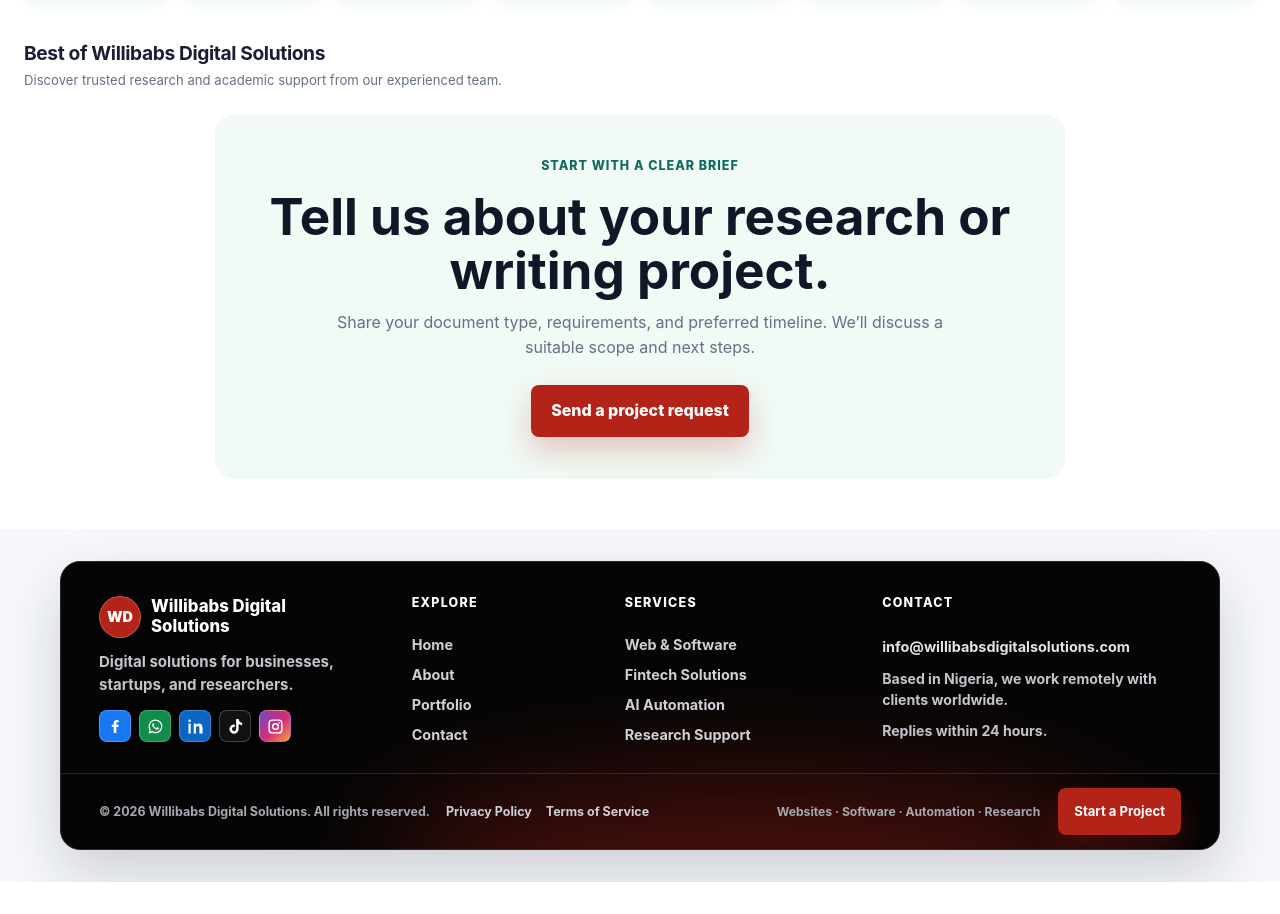
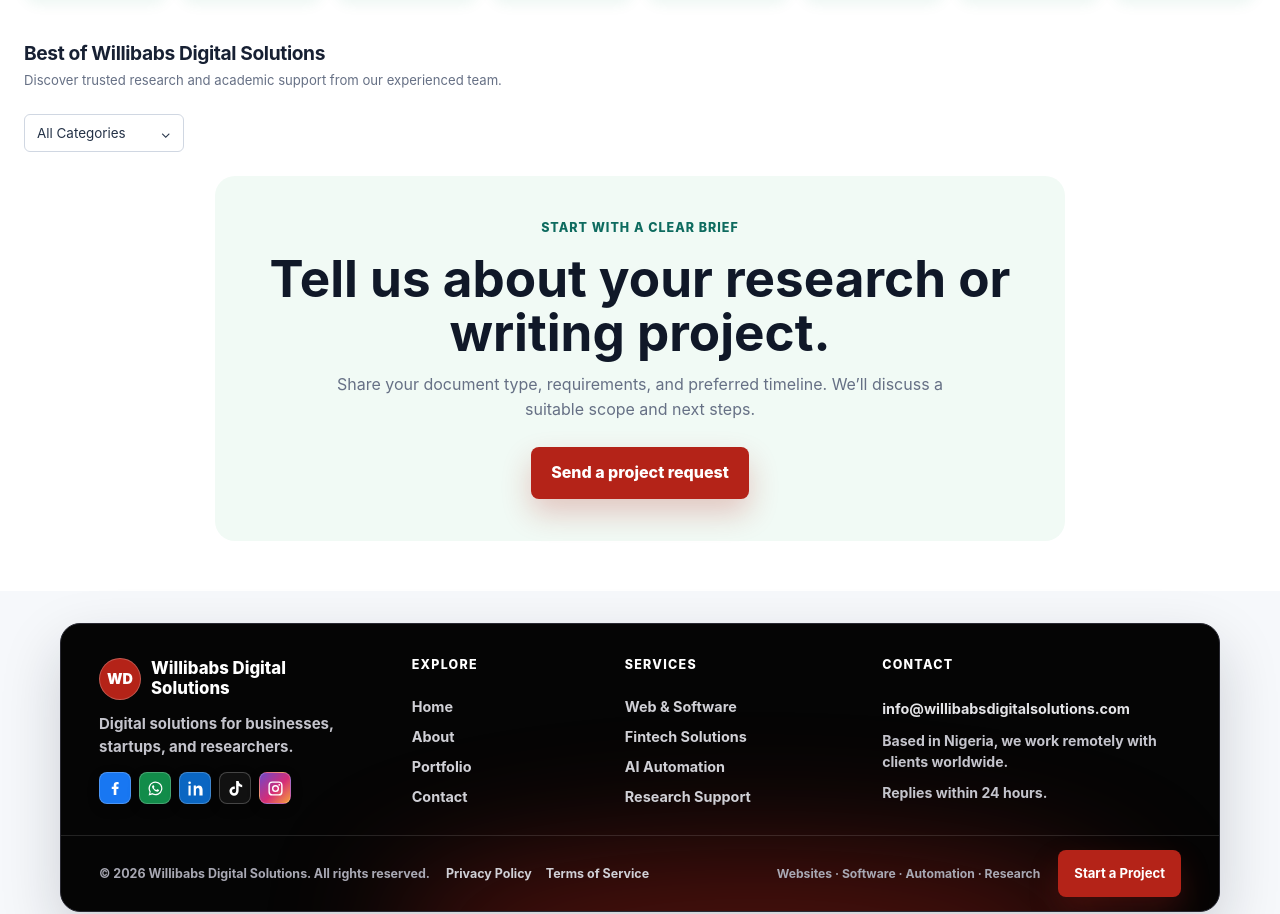
Before and after one commit to davidjames2708-dotcom/willibabsdigitalsolutions, a Next.js app: page /research-marketplace in a window 1280 px wide. Shown: the part 1130-2044 px from the top of the page. Before the commit the page ends 2012 px from the top, so only its background shows below. Built offline with nearby package versions, Linux system fonts and the light colour scheme.

Commit message:
Add research marketplace category filter

```diff
--- a/app/research-marketplace/page.jsx
+++ b/app/research-marketplace/page.jsx
@@ -34,7 +34,7 @@ export default function ResearchMarketplacePage() {
         <a href="/services">Business &amp; Consulting Services</a>
         <a href="/services">AI &amp; Data Services</a>
       </nav>
-      <section className="research-marketplace-categories" aria-labelledby="research-categories-title">
+      <section id="research-marketplace-categories" className="research-marketplace-categories" aria-labelledby="research-categories-title">
         <h2 id="research-categories-title">Explore research services</h2>
         <div>{[["✎","Research writing","research-writing"],["✓","Editing & proofreading","editing"],["§","Citations & references","citations"],["▤","Journal formatting","journal-support"],["⌕","Literature reviews","research-writing"],["▣","Reports & documents","research-writing"],["↗","Submission checks","journal-support"],["Aa","Academic language","editing"]].map(([icon,label,id])=><a href={`#${id}`} key={label}><span aria-hidden="true">{icon}</span><strong>{label}</strong><b aria-hidden="true">→</b></a>)}</div>
       </section>
@@ -42,6 +42,19 @@ export default function ResearchMarketplacePage() {
         <h2 id="research-featured-title">Best of Willibabs Digital Solutions</h2>
         <p>Discover trusted research and academic support from our experienced team.</p>
       </section>
+      <section className="research-marketplace-filters" aria-label="Browse research service categories">
+        <details className="research-category-filter">
+          <summary>All Categories <span aria-hidden="true">⌄</span></summary>
+          <div>
+            <a href="#research-marketplace-categories">All Categories</a>
+            <a href="#research-marketplace-categories">Research &amp; Academic Writing</a>
+            <a href="#research-marketplace-categories">Writing &amp; Translation</a>
+            <a href="#research-marketplace-categories">Editing &amp; Proofreading</a>
+            <a href="#research-marketplace-categories">Citations &amp; Formatting</a>
+            <a href="#research-marketplace-categories">Journal Submission Support</a>
+          </div>
+        </details>
+      </section>
       <section className="section research-marketplace-cta"><p className="eyebrow">Start with a clear brief</p><h2>Tell us about your research or writing project.</h2><p>Share your document type, requirements, and preferred timeline. We’ll discuss a suitable scope and next steps.</p><Link className="button primary" href="/contact">Send a project request</Link></section>
     </main>
   );
--- a/app/research-marketplace/research-marketplace.css
+++ b/app/research-marketplace/research-marketplace.css
@@ -29,6 +29,14 @@
 .research-marketplace-featured { max-width:1320px; margin:0 auto; padding:8px 24px 24px; }
 .research-marketplace-featured h2 { margin:0 0 5px; color:#172033; font-size:1.2rem; line-height:1.3; letter-spacing:-.02em; }
 .research-marketplace-featured p { margin:0; color:#667085; font-size:.82rem; line-height:1.5; }
+.research-marketplace-filters { position:relative; z-index:2; max-width:1320px; margin:0 auto; padding:0 24px 24px; }
+.research-category-filter { position:relative; width:max-content; min-width:160px; color:#243247; font-size:.84rem; }
+.research-category-filter summary { display:flex; min-height:38px; align-items:center; justify-content:space-between; gap:18px; padding:0 12px; border:1px solid #d0d7e2; border-radius:6px; background:#fff; cursor:pointer; list-style:none; }
+.research-category-filter summary::-webkit-details-marker { display:none; }
+.research-category-filter[open] summary { border-color:#91cbb0; background:#f4fcf7; }
+.research-category-filter > div { position:absolute; top:calc(100% + 5px); left:0; display:grid; width:max(100%,280px); max-height:300px; overflow-y:auto; padding:6px; border:1px solid #d8dee8; border-radius:7px; background:#fff; box-shadow:0 10px 28px rgba(16,24,40,.15); }
+.research-category-filter > div a { padding:8px 10px; border-radius:4px; color:#243247; font-size:.82rem; }
+.research-category-filter > div a:hover,.research-category-filter > div a:focus-visible { color:#08784e; background:#eefaf3; }
 .research-marketplace-grid { display:grid; grid-template-columns:repeat(2,minmax(0,1fr)); gap:18px; }
 .research-marketplace-grid article { display:flex; min-height:240px; flex-direction:column; align-items:flex-start; padding:26px; border:1px solid var(--line); border-radius:16px; background:#fff; box-shadow:0 14px 35px rgba(16,24,40,.06); }
 .research-marketplace-grid article > span { display:grid; width:38px; height:38px; place-items:center; margin-bottom:18px; border-radius:12px; color:#06784e; background:#e2fbef; font-size:.75rem; font-weight:900; }
```
